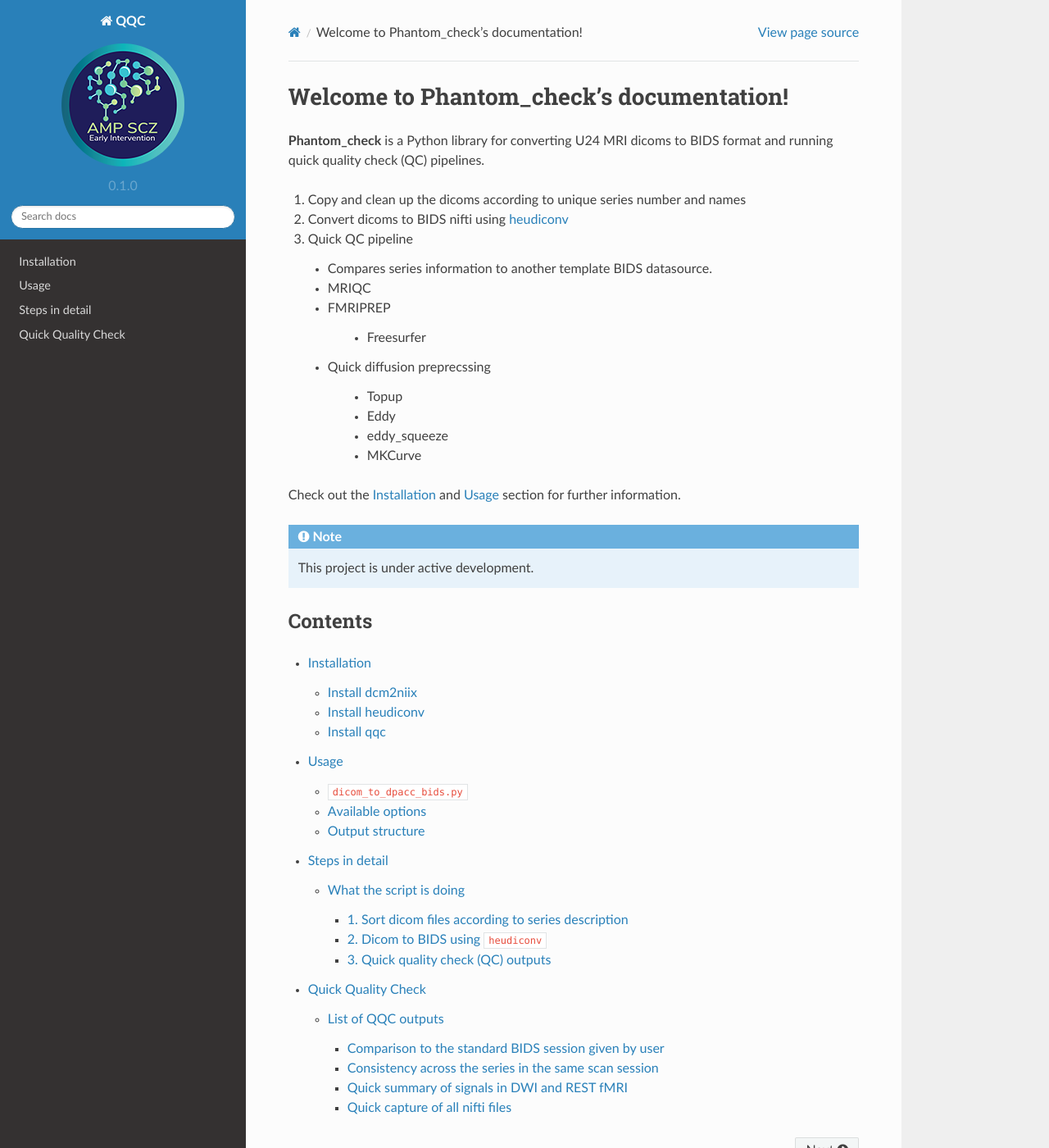
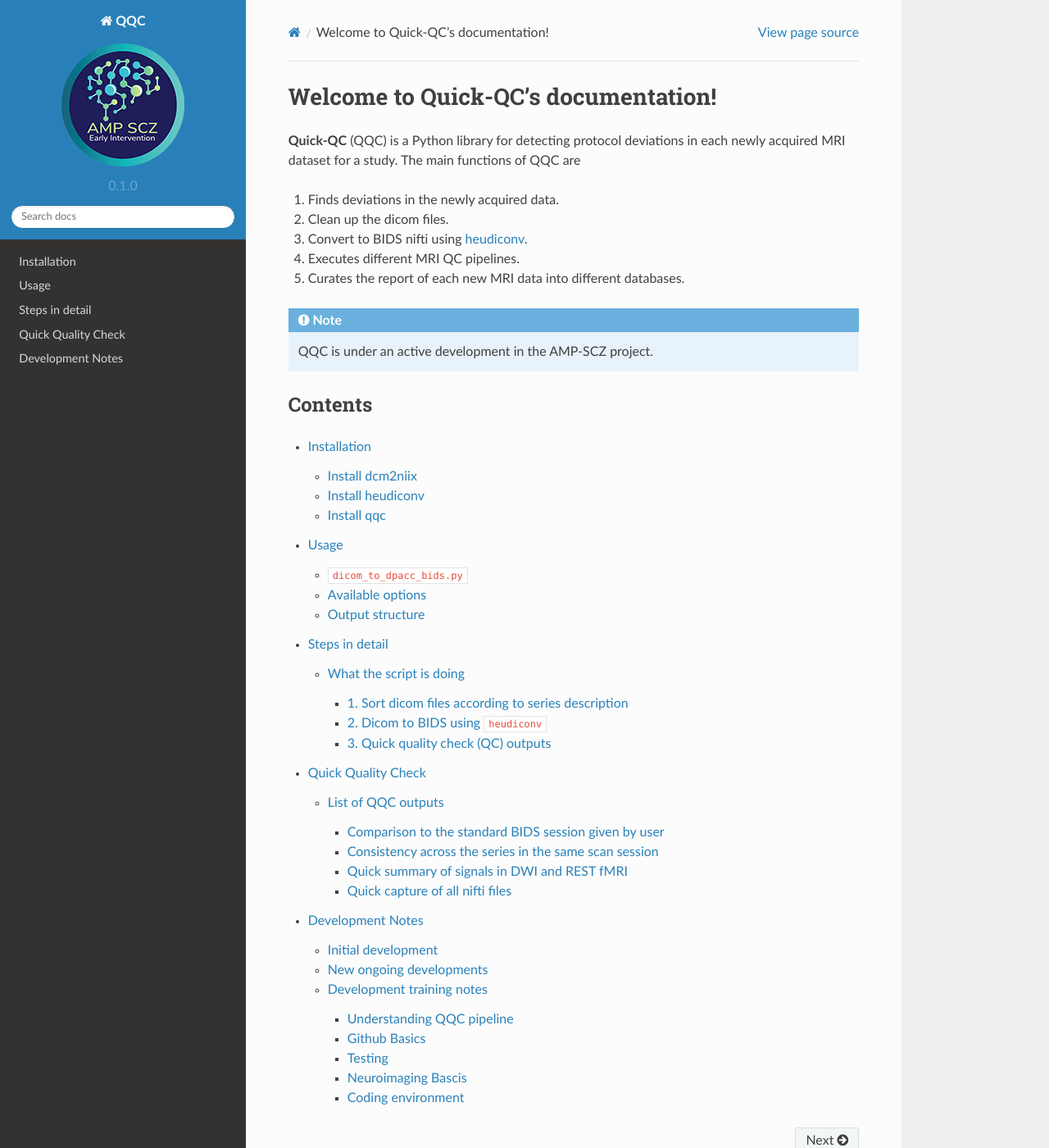
Before and after one commit to AMP-SCZ/qqc, a Sphinx documentation site: the page built from docs/source/index.rst, in a window 1280 px wide and 1400 px high. Shown: the whole window at 82% size. Built offline with Sphinx 7.4.7 and the Read the Docs theme 2.0.0, drawn with Linux system fonts in a browser that asks for light colours.

Commit message:
docs: read the docs using sphinx

```diff
--- a/docs/source/conf.py
+++ b/docs/source/conf.py
@@ -17,7 +17,8 @@ extensions = [
     'sphinx.ext.autodoc',
     'sphinx.ext.autosummary',
     'sphinx.ext.intersphinx',
-    'sphinx_copybutton'
+    'sphinx_copybutton',
+    'myst_parser'
 ]
 
 intersphinx_mapping = {
@@ -35,3 +36,9 @@ html_logo = 'images/AMP SCZ Logo.png'
 
 # -- Options for EPUB output
 epub_show_urls = 'footnote'
+
+source_suffix = {
+    '.rst': 'restructuredtext',
+    '.txt': 'markdown',
+    '.md': 'markdown',
+}
--- /dev/null
+++ b/docs/source/development_notes.rst
@@ -0,0 +1,83 @@
+===================
+Development Notes
+===================
+
+- Kevin Cho
+- Nicholas Kim
+- Owen Borders
+- Ofer Pasternak
+
+.. _initial_development:
+
+-------------------
+Initial development
+-------------------
+
+Quick-QC (QQC) begun as a simple python script used for detecting changes in
+BIDS json sidecar files between a newly acquired MRI data and the previoously
+acquired phantom data. Since more quality control measures were required to
+assess the newly acquired data in more depth, the dicom to BIDS conversion
+pipeline and different image preprocessing pipelines were added to QQC. Also,
+as the number of data points increased, the presentation layer had to be
+developed, in addition to a form of database of the reports. These needs
+led QQC to have different modules and made it expand from a simple code to a
+pipeline. During this process, DPACC invested a significant resources in
+developing QQC, and investing further effort to make the tool able to be used
+by other scientific institutions. We hope to share our experience in curating a
+large multi-site MRI study through QQC.
+
+
+.. _new_developments:
+
+------------------------
+New ongoing developments
+------------------------
+
+- Database
+    - Manual QC pipelines
+        - APIs to communicate with Google spreadsheet
+- Visualization
+    - DPDash
+
+
+.. _development_training_notes:
+
+--------------------------
+Development training notes
+--------------------------
+
+The following section documents the basic concept and skills useful for
+collaborating on the development.
+
+
+Understanding QQC pipeline
+--------------------------
+
+- :ref:`standard_templates`
+
+- `Tutorial <tutorial.html>`_
+
+
+Github Basics
+-------------
+
+- `Push and Request <github_push_request.html>`_
+
+
+Testing
+-------
+
+- `Test running QQC <test_running_qqc.html>`_
+- `Missing data check <missing_data_check.html>`_
+
+
+Neuroimaging Bascis
+-------------------
+
+- :ref:`dcm2niix`
+
+
+Coding environment
+------------------
+
+- `Vim settings for ERIS <vim_settings_for_eris.html>`_
--- a/docs/source/index.rst
+++ b/docs/source/index.rst
@@ -1,38 +1,18 @@
-Welcome to Phantom_check's documentation!
+Welcome to Quick-QC's documentation!
 =========================================
 
-**Phantom_check** is a Python library for converting U24 MRI dicoms to BIDS
-format and running quick quality check (QC) pipelines.
+**Quick-QC** (QQC) is a Python library for detecting protocol deviations in
+each newly acquired MRI dataset for a study. The main functions of QQC are
+
+#. Finds deviations in the newly acquired data.
+#. Clean up the dicom files.
+#. Convert to BIDS nifti using `heudiconv <https://heudiconv.readthedocs.io/en/latest/>`_.
+#. Executes different MRI QC pipelines.
+#. Curates the report of each new MRI data into different databases.
 
 
-#. Copy and clean up the dicoms according to unique series number and names
-#. Convert dicoms to BIDS nifti using `heudiconv <https://heudiconv.readthedocs.io/en/latest/>`_
-#. Quick QC pipeline
-
-   * Compares series information to another template BIDS datasource.
-
-   * MRIQC
-
-   * FMRIPREP
-
-      * Freesurfer
-
-   * Quick diffusion preprecssing
-
-      * Topup
-
-      * Eddy
-
-      * eddy_squeeze
-
-      * MKCurve
-
-Check out the :doc:`installation` and :doc:`usage` section for further
-information.
-
 .. note::
-
-   This project is under active development.
+   QQC is under an active development in the AMP-SCZ project.
 
 
 Contents
@@ -44,3 +24,4 @@ Contents
    usage
    steps_in_detail
    qqc_outputs
+   development_notes
```
Also changed, not shown: docs/source/dcm2niix.rst (added, +70 -0 lines), docs/source/github_push_request.md (added, +345 -0 lines), docs/source/standard_template.rst (added, +84 -0 lines).
